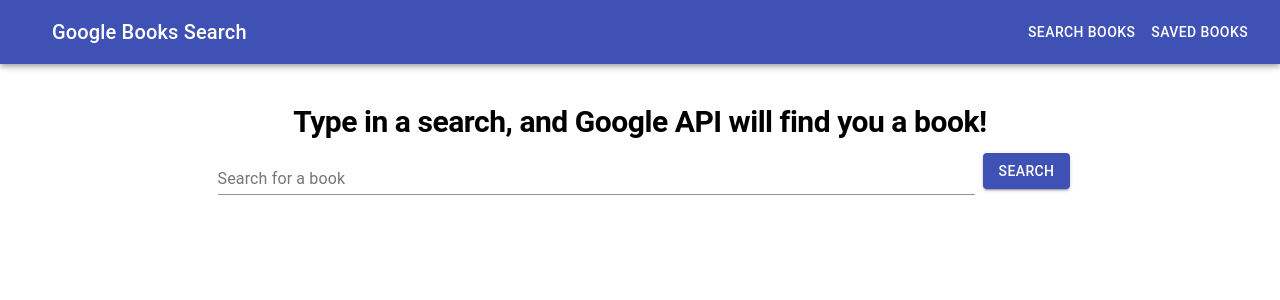
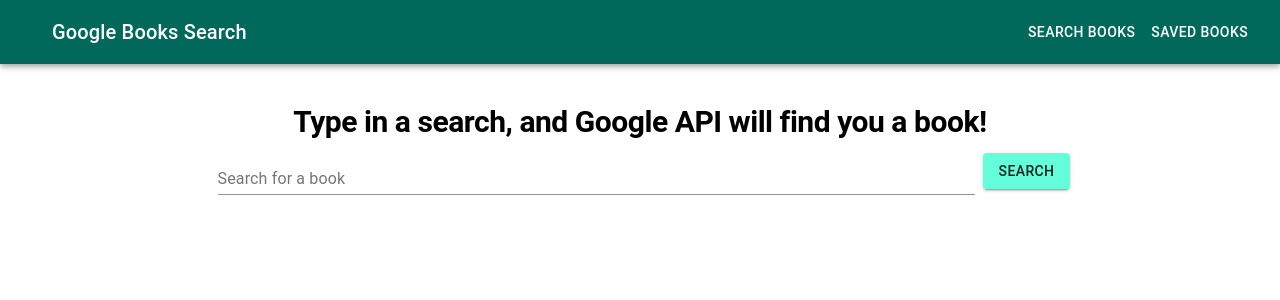
Before and after one commit to mwaslick/google-book-search, a React (Create React App) app in the folder client/: page / in a window 1280 px wide. Shown: the top 300 px of the page. Built offline with nearby package versions, Linux system fonts and the light colour scheme.

Commit message:
finalized styling

```diff
--- a/client/src/components/Header/Header.js
+++ b/client/src/components/Header/Header.js
@@ -24,7 +24,7 @@
 
   return (
     <div className={classes.root}>
-      <AppBar position="static">
+      <AppBar style={{ background: '#00695c' }} position="static">
         <Toolbar>
           <IconButton edge="start" className={classes.menuButton} color="inherit" aria-label="menu">
           </IconButton>
--- a/client/src/components/SavedBook/SavedBook.js
+++ b/client/src/components/SavedBook/SavedBook.js
@@ -41,8 +41,8 @@
                 <p><strong>Author(s): </strong> {props.author(props.authors)} </p>
                 <p>{props.description}</p>
 
-                <Button variant="contained" color="primary" href={props.link} target="_blank">View</Button>
-                <Button variant="contained" color="primary" onClick={() => {props.delete(props.id)}}>Delete</Button>
+                <Button variant="contained" style={{backgroundColor: '#69f0ae'}} href={props.link} target="_blank">View</Button>
+                <Button variant="contained" style={{backgroundColor: '#69f0ae'}} onClick={() => {props.delete(props.id)}}>Delete</Button>
                 </div>
             </Grid>
             </Grid>
--- a/client/src/components/SearchedBook/SearchedBook.js
+++ b/client/src/components/SearchedBook/SearchedBook.js
@@ -49,8 +49,8 @@
                     <p><strong>Author(s): </strong>{props.author(newBook.authors)} </p>
                     <p>{newBook.description}</p>
 
-                    <Button variant="contained" color="primary" href={newBook.link} target="_blank">View</Button>
-                    <Button variant="contained" color="primary" onClick={() => {props.save(newBook)}}>Save</Button>
+                    <Button variant="contained" style={{backgroundColor: '#69f0ae'}} href={newBook.link} target="_blank">View</Button>
+                    <Button variant="contained" style={{backgroundColor: '#69f0ae'}} onClick={() => {props.save(newBook)}}>Save</Button>
                     </div>
                 </Grid>
                 </Grid>
--- a/client/src/pages/Search.js
+++ b/client/src/pages/Search.js
@@ -5,7 +5,6 @@
 import API from "../utils/apiroutes";
 import Button from "@material-ui/core/Button";
 import Container from "@material-ui/core/Container";
-import Paper from '@material-ui/core/Paper';
 import Typography from '@material-ui/core/Typography';
 import Box from '@material-ui/core/Box'
 
@@ -101,7 +100,7 @@
                 <div>
              <TextField id="standard-basic book-search" label="Search for a book" value={searchTerm} onChange= {handleChange}/>
                 </div>
-                <Button variant="contained" color="primary" onClick={searchFunction}>
+                <Button variant="contained" style={{backgroundColor: '#64ffda'}} onClick={searchFunction}>
                     Search
                 </Button>
             </form>
```
